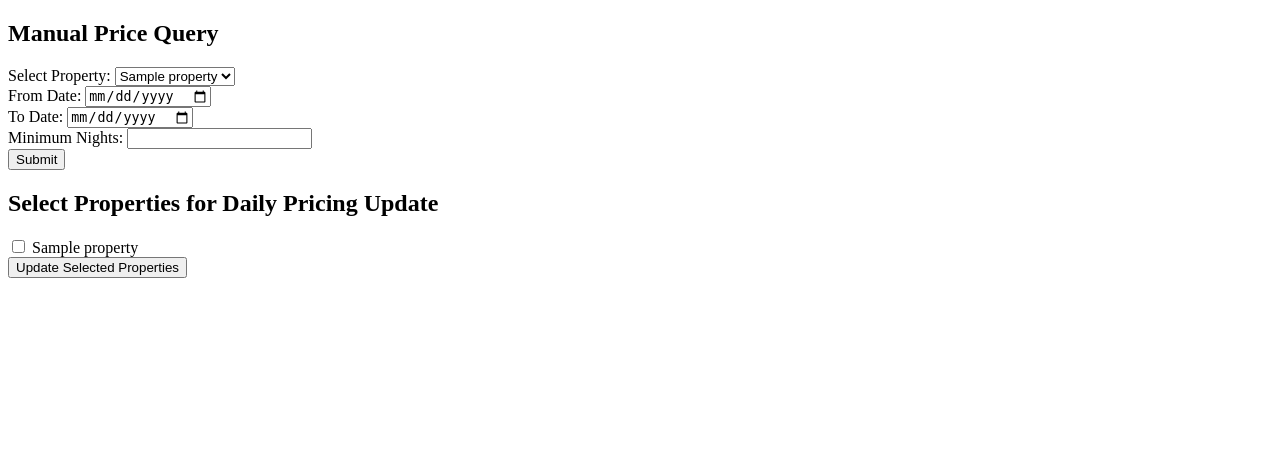
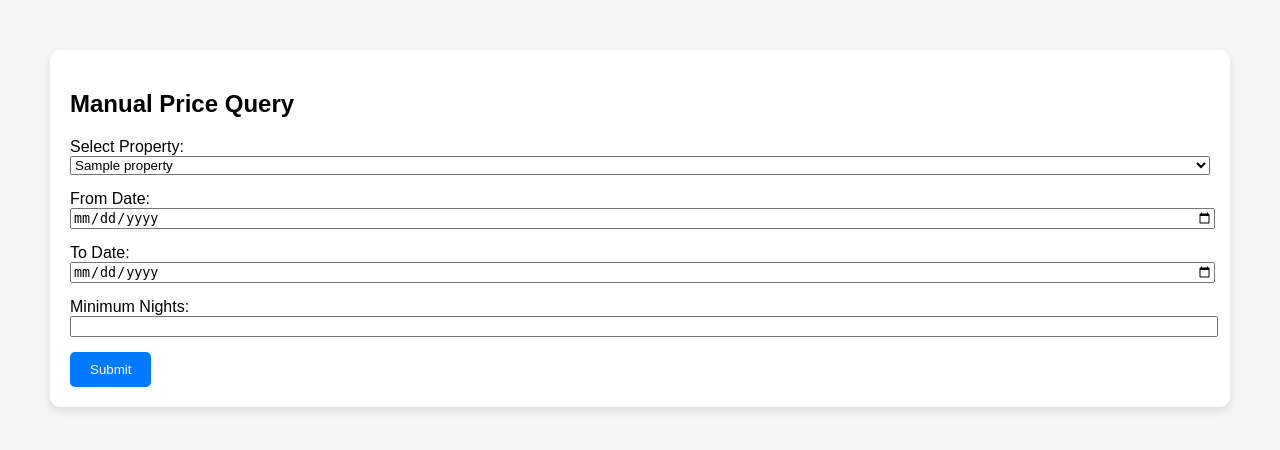
Before and after one commit to rvittozzi/dynamic_pricing, a Flask app: template templates/index.html in a window 1280 px wide. Shown: the top 450 px of the page. Run offline with Flask 3, Linux system fonts and the light colour scheme; the template is opened without the code that fills it: most values are stand-ins (such as "Sample title", 1, 10 or a date in 2020).

Commit message:
added logic

```diff
--- a/templates/index.html
+++ b/templates/index.html
@@ -2,6 +2,35 @@
 <html>
 <head>
     <title>Property Pricing</title>
+    <style>
+        body {
+            font-family: Arial, sans-serif;
+            margin: 50px;
+            background-color: #f5f5f5;
+        }
+        form {
+            background-color: #fff;
+            padding: 20px;
+            border-radius: 10px;
+            box-shadow: 0 4px 8px rgba(0,0,0,0.1);
+            margin-bottom: 20px;
+        }
+        label, select, input[type="date"], input[type="number"], input[type="checkbox"] {
+            width: 100%;
+            margin-bottom: 15px;
+        }
+        input[type="submit"] {
+            background-color: #007bff;
+            color: white;
+            padding: 10px 20px;
+            border: none;
+            border-radius: 5px;
+            cursor: pointer;
+        }
+        input[type="submit"]:hover {
+            background-color: #0056b3;
+        }
+    </style>
 </head>
 <body>
     <!-- Manual Pricing Query Form -->
@@ -10,32 +39,20 @@
         <label for="property_uid">Select Property:</label>
         <select name="property_uid" id="property_uid">
             {% for property in properties %}
-                <option value="{{ property.uid }}">{{ property.name }}</option>
+            <option value="{{ property.uid }}">{{ property.name }}</option>
             {% endfor %}
         </select>
-        <br>
 
         <label for="from_date">From Date:</label>
         <input type="date" id="from_date" name="from_date">
-        <br>
+
         <label for="to_date">To Date:</label>
         <input type="date" id="to_date" name="to_date">
-        <br>
+
         <label for="min_nights">Minimum Nights:</label>
         <input type="number" id="min_nights" name="min_nights" min="2">
-        <br>
 
         <input type="submit" value="Submit">
     </form>
-
-    <!-- Automatic Daily Pricing Update Form -->
-    <form action="/update_selected_properties" method="post">
-        <h2>Select Properties for Daily Pricing Update</h2>
-        {% for property in properties %}
-            <input type="checkbox" name="selected_properties" value="{{ property.uid }}">
-            <label for="{{ property.uid }}">{{ property.name }}</label><br>
-        {% endfor %}
-        <input type="submit" value="Update Selected Properties">
-    </form>
 </body>
 </html>
--- a/test.py
+++ b/test.py
@@ -65,10 +65,10 @@ def update_pricing_period(uid, calculated_price, from_date, to_date, min_nights)
         "to": to_date,
         "minimumStay": min_nights
     }
-    update_url = f"https://api.hostfully.com/v2/pricingPeriods/{uid}"
+    update_url = f"https://api.hostfully.com/v2/pricingperiods/{uid}"
 
     # Make the PUT request to update pricing information
-    response = requests.put(update_url, headers=headers, json=payload)
+    response = requests.post(update_url, headers=headers, json=payload)
 
     if response.status_code == 200:
         print(f"Successfully updated pricing for property UID {uid}.")
@@ -176,6 +176,7 @@ def update_all_properties_for_next_month():
     for uid in uids:
         base_rate = fetch_base_rate(uid)
         pricing_rules = fetch_pricing_rules(uid)
+        min_nights = 1  # Fetch minimum nights for this property, if available
         for n in range(31):  # 0 to 30 for each day in the next month
             day = today + timedelta(days=n)
             num_nights = (one_month_later - day).days
@@ -186,16 +187,16 @@ def update_all_properties_for_next_month():
 
             daily_rate = dynamic_pricing(daily_rate, pricing_rules, day, num_nights)
 
-            update_pricing_period(uid, daily_rate,
-                                  f"{day.strftime('%Y-%m-%d')} to {one_month_later.strftime('%Y-%m-%d')}", 1)
+            # Note the use of min_nights
+            update_pricing_period(uid, daily_rate, day.strftime('%Y-%m-%d'), one_month_later.strftime('%Y-%m-%d'),
+                                  min_nights)
 
 
 scheduler = BackgroundScheduler()
 
 # This will run the function every day at midnight using CronTrigger
-trigger = CronTrigger(day_of_week='mon-sun', hour=0, minute=0)
-scheduler.add_job(func=update_all_properties_for_next_month, trigger=trigger)
-
+trigger = CronTrigger(day_of_week='mon-sun', hour=21, minute=59)
+scheduler.add_job(func=update_all_properties_for_next_month, trigger=trigger, id='update_pricing')
 
 scheduler.start()
 
```
